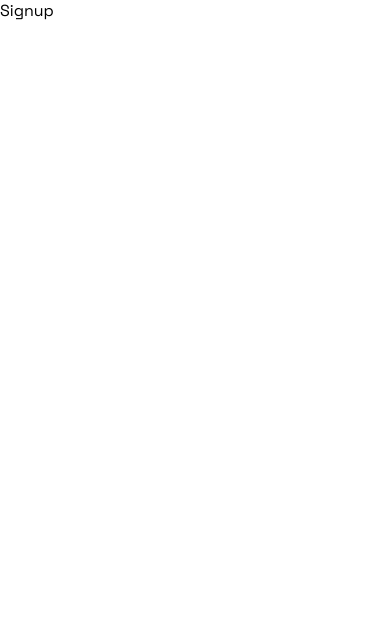
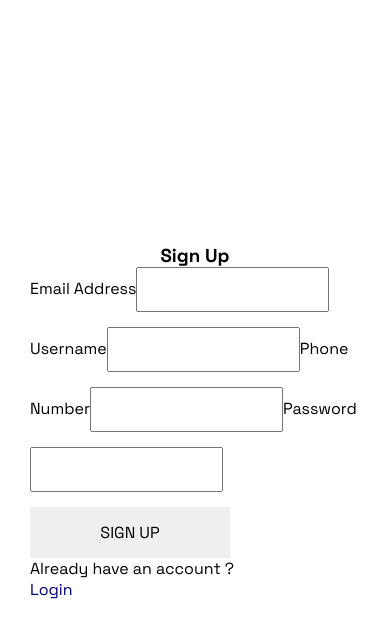
Before and after one commit to jamesoyanna/fullstack-2FA-App, a React (Create React App) app in the folder client/: page /register in a window 390 px wide. Shown: the top 638 px of the page. Built offline with nearby package versions, Linux system fonts and the light colour scheme.

Commit message:
Implement Signup and Verify phone page

```diff
--- a/client/src/components/Login.jsx
+++ b/client/src/components/Login.jsx
@@ -19,13 +19,25 @@ const Login = () => {
   return (
     <div className='login__container'>
     <h2>Login</h2>
+    <form className='login__form' onSubmit={handleSubmit}>
     <label htmlFor='email'>Email</label>
     <input
     type='text'
     name='email'
+    id='email'
     value={email}
     required
     onChange={(e) => setEmail(e.target.value)}
+    />
+    <label htmlFor='password'>Password</label>
+    <input
+    type='password'
+    name='password'
+    id='password'
+    minLength={8}
+    required
+    value={password}
+ onChange={(e) => setPassword(e.target.password)}
     />
     <button className='loginBtn'>SIGN IN</button>
     <p>
@@ -34,6 +46,7 @@ const Login = () => {
         Sign up
     </span>
     </p>
+    </form>
     </div>
   )
 }
--- a/client/src/components/PhoneVerify.jsx
+++ b/client/src/components/PhoneVerify.jsx
@@ -1,8 +1,23 @@
-import React from 'react'
+import React, {useState} from 'react'
+import { useNavigate } from 'react-router-dom';
+
 
 const PhoneVerify = () => {
+  const [code, setCode] = useState("");
+  const navigate = useNavigate();
+
+  const handleSubmit = (e) => {
+    e.preventDefualt();
+    console.log({code})
+    setCode("")
+    navigate("/dashboard")
+  }
+
   return (
-    <div>PhoneVerify</div>
+    <div className='verify'>
+      <h2 style={{marginBottom: "30px"}}>Verify your Phone number</h2>
+
+    </div>
   )
 }
 
--- a/client/src/components/Signup.jsx
+++ b/client/src/components/Signup.jsx
@@ -1,8 +1,72 @@
-import React from 'react'
+import React, {useState} from 'react'
+import { useNavigate } from 'react-router-dom';
 
 const Signup = () => {
+
+    const [email, setEmail] = useState("");
+    const [username, setUsername] = useState("");
+    const [tel, setTel] = useState("")
+    const [password, setPassword] = useState("");
+    const navigate = useNavigate();
+
+    const handleSubmit = (e) => {
+        e.preventDefault();
+        console.log({email, username, tel, password});
+        setEmail("");
+        setPassword("");
+        setTel("");
+        setUsername("");
+    }
+
+    const gotoLoginPage = () => navigate("/");
+
   return (
-    <div>Signup</div>
+    <div className='signup__container'>
+        <h3>Sign Up</h3>
+        <form className='sign__form' onSubmit={handleSubmit}>
+          <label htmlFor='email'>Email Address</label>
+          <input
+          type='email'
+          name='email'
+          id='email'
+          value={email}
+          required
+          onChange={(e) => setEmail(e.target.value)}
+          />
+          <label htmlFor='username'>Username</label>
+          <input
+          type='text'
+          id='username'
+          name='username'
+          value={username}
+          required
+          onChange={(e) => setUsername(e.target.value)}
+          />
+          <label htmlFor='tel'>Phone Number</label>
+          <input
+          type='tel'
+          name='tel'
+          id='tel'
+          value={tel}
+          required
+          onChange = {(e) => setTel(e.target.value)}
+          />
+          <label htmlFor='password'>Password</label>
+          <input
+          type='password'
+          name='password'
+          id='password'
+          minLength={8}
+          required
+          value={password}
+          onChange={(e) => setPassword(e.target.value)}
+          />
+          <button className='signBtn'>SIGN UP</button>
+          <p>Already have an account ? {" "}</p>
+          <span className='link' onClick={gotoLoginPage}> Login</span>
+        </form>
+
+    </div>
   )
 }
 
--- a/client/src/index.css
+++ b/client/src/index.css
@@ -1,18 +1,18 @@
 @import url("https://fonts.googleapis.com/css2?family=Space+Grotesk:wght@300;400;500;600;700&display=swap");
 
 
-*{
+* {
   box-sizing: border-box;
   margin: 0;
   padding: 0;
   font-family: "Space Grotesk", sans-serif;
 }
-input{
+input {
   height: 45px;
   padding: 10px 15px;
   margin-bottom: 15px;
 }
-button{
+button {
   width: 200px;
   outline: none;
   border: none;
@@ -20,19 +20,46 @@ button{
   cursor: pointer;
   font-size: 16px;
 }
-
-.login__container{
-  width: 100px;
-  min-height: 50px 70px;
+.login__container,
+.signup__container,
+.verify,
+.dashboard {
+  width: 100%;
+  min-height: 100vh;
+  padding: 50px 70px;
   display: flex;
   flex-direction: column;
   align-items: center;
   justify-content: center;
 }
-
+.login__form,
+.verify__form,
+.signup__form {
+  width: 100%;
+  display: flex;
+  flex-direction: column;
+}
+.loginBtn,
+.signupBtn,
+.codeBtn {
+  background-color: rgb(31, 2, 158);
+  color: #fff;
+  margin-bottom: 15px;
+}
+.signOutBtn {
+  background-color: #c21010;
+  color: #fff;
+}
 .link {
   cursor: pointer;
-  color: rgb(64, 9, 165);
+  color: rgb(0, 0, 117);
+}
+.code {
+  width: 50%;
+  text-align: center;
+}
+.verify__form {
+  align-items: center;
 }
 
 @media screen and (max-width: 800px) {
```
